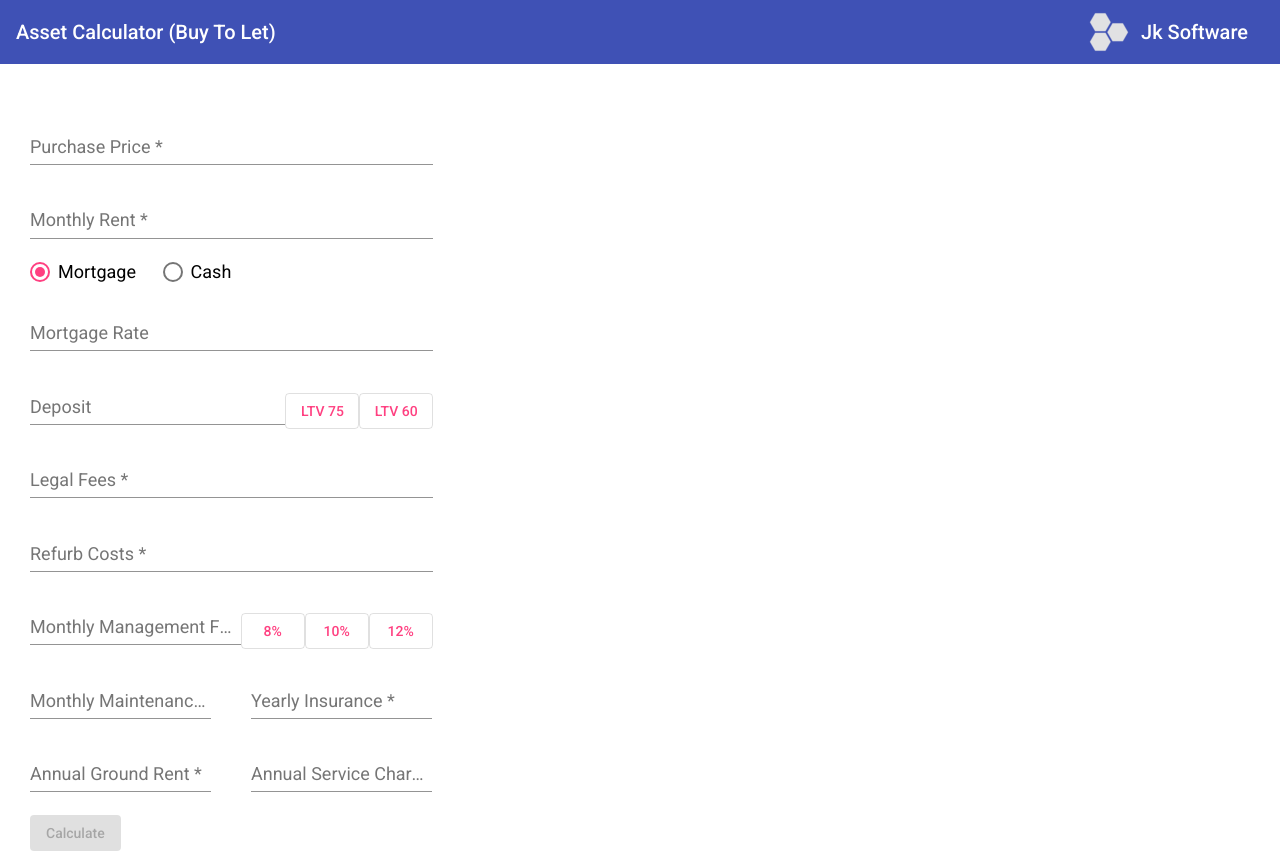
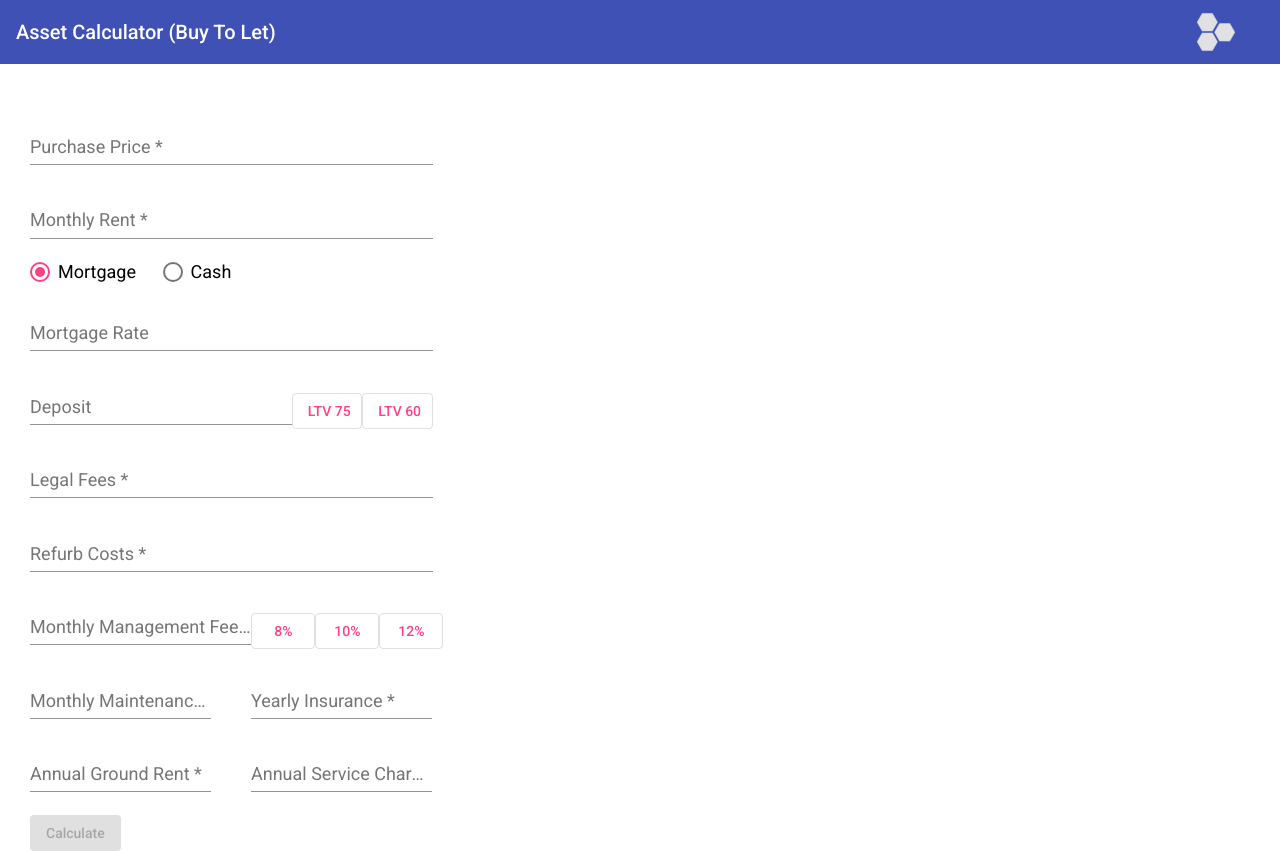
Before and after one commit to duriku/assetcalculator, an Angular app: page / in a window 1280 px wide. Both pictures are taken after a click on the label "Mortgage". Built offline with nearby package versions, Linux system fonts and the light colour scheme.

Commit message:
progress

```diff
--- a/src/app/app.component.css
+++ b/src/app/app.component.css
@@ -4,12 +4,6 @@ h3 {
 
 .example-spacer {
   flex: 1 1 auto;
-}
-
-.top-navbar-menu{
-  width: 100%;
-  display: flex;
-  justify-content: flex-end;
 }
 
 .content{
@@ -26,17 +20,6 @@ h3 {
   width: 80%;
 }
 
-.calculator-column {
-  width: 33%;
-}
-
-.result-column {
-  width: 25%;
-}
-
-.explanation-column {
-  width: 33%;
-}
 
 .mat-form-field{
   width:100%;
--- a/src/app/app.component.html
+++ b/src/app/app.component.html
@@ -3,10 +3,10 @@
   <span>Asset Calculator (Buy To Let) </span>
   <span class="example-spacer"></span>
 
-  <div class="top-navbar-menu">
+  <div class="top-navbar-menu" fxLayoutAlign="row" fxLayoutAlign="end" fxFlex="100">
     <button mat-button>
       <img src="assets/jksoftware-inverted-64.png" alt="Jk Software" style="width: 64px; height: 64px;">
-      <span style="font-size: 20px">Jk Software</span>
+<!--      <span style="font-size: 20px">Jk Software</span>-->
     </button>
 <!--    <button mat-button>-->
 <!--      <img src="assets/linkedin.png" alt="Jk Software" style="width: 64px; height: 64px;">-->
@@ -100,8 +100,8 @@
   </div>
 
 
-  <div fxLayout="row" fxLayoutAlign="space-between" class="calculator-container" style="width: 100%">
-    <div class="calculator-column">
+  <div fxLayout="row" fxLayout.xs="column" fxLayoutAlign="space-between" class="calculator-container" fxFlexFill>
+    <div fxFlex="33" fxFlex.xs="100">
       <form [formGroup]="calculatorForm" class="calculator-form" (ngSubmit)="submit()">
         <div>
           <mat-form-field >
@@ -121,7 +121,7 @@
         </div>
         <!--        <h3>Finances</h3>-->
         <div style="margin-bottom: 1em">
-          <mat-radio-group [formControl]="mortgage" style="width: 50%" fxLayout="row" fxLayoutAlign="space-between">
+          <mat-radio-group [formControl]="mortgage" fxLayout="row"  fxFlex="50" fxFlex.xs="66" fxLayoutAlign="space-between">
             <mat-radio-button value="yes" selected>Mortgage</mat-radio-button>
             <mat-radio-button value="no">Cash</mat-radio-button>
           </mat-radio-group>
@@ -134,15 +134,17 @@
             </label>
           </mat-form-field>
         </div>
-        <div *ngIf="mortgage.value === 'yes'" fxLayout="row" fxLayoutAlign="space-between center">
-          <mat-form-field style="width: 65%">
+        <div *ngIf="mortgage.value === 'yes'" fxLayout="row" fxLayout.xs="column" fxLayoutAlign="space-between center" fxLayoutAlign.xs="space-between space-between">
+          <mat-form-field fxFlex="65">
             <mat-label>Deposit</mat-label>
             <label>
               <input type="text" matInput [formControl]="deposit" placeholder="£">
             </label>
           </mat-form-field>
+          <div fxFlex="35" fxLayout="row" fxLayoutAlign="spaces-between">
           <button type="button" mat-stroked-button color="accent" (click)="ltv(0.25)">LTV 75</button>
           <button type="button" mat-stroked-button color="accent" (click)="ltv(0.6)">LTV 60</button>
+          </div>
         </div>
 
         <!--        <h3>Costs</h3>-->
@@ -160,25 +162,28 @@
           </mat-form-field>
         </div>
 
-        <div fxLayout="row" fxLayoutAlign="space-between center">
-          <mat-form-field style="width: 55%">
+        <div fxLayout="row" fxLayout.xs="column" fxLayoutAlign="space-between center" fxLayoutAlign.xs="space-between space-between">
+          <mat-form-field fxFlex="55">
             <mat-label>Monthly Management Fees</mat-label>
             <input type="text" matInput [formControl]="monthlyAgentFees" placeholder="£">
           </mat-form-field>
+          <div fxFlex="45" fxLayout="row" fxLayoutAlign="spaces-between">
             <button type="button" mat-stroked-button color="accent" (click)="management(0.08)">8%</button>
             <button type="button" mat-stroked-button color="accent" (click)="management(0.1)">10%</button>
             <button type="button" mat-stroked-button color="accent" (click)="management(0.12)">12%</button>
+          </div>
         </div>
 
+
         <div fxLayout="row" fxLayoutAlign="space-between center">
-          <mat-form-field style="width: 45%">
+          <mat-form-field fxFlex="45">
             <mat-label>Monthly Maintenance Fees</mat-label>
             <label>
               <input type="text" matInput [formControl]="monthlyMaintenanceFees" placeholder="£">
             </label>
           </mat-form-field>
 
-          <mat-form-field style="width: 45%">
+          <mat-form-field fxFlex="45">
             <mat-label>Yearly Insurance</mat-label>
             <label>
               <input type="text" matInput [formControl]="yearlyInsurance" placeholder="£">
@@ -188,21 +193,20 @@
 
 
         <div fxLayout="row" fxLayoutAlign="space-between center">
-          <mat-form-field style="width: 45%">
+          <mat-form-field fxFlex="45">
             <mat-label>Annual Ground Rent</mat-label>
             <label>
               <input type="text" matInput [formControl]="annualGroundRent" placeholder="£">
             </label>
           </mat-form-field>
 
-          <mat-form-field style="width: 45%">
+          <mat-form-field fxFlex="45">
             <mat-label>Annual Service Charge</mat-label>
             <label>
               <input type="text" matInput [formControl]="annualServiceCharge" placeholder="£">
             </label>
           </mat-form-field>
         </div>
-
 
         <div>
           <button [disabled]="calculatorForm.invalid" type="submit" mat-raised-button color="primary">Calculate</button>
@@ -212,7 +216,7 @@
     </div>
 
 
-    <div class="result-column" *ngIf="result">
+    <div *ngIf="result" fxFlex="25" fxFlex.xs="100">
       <div fxLayout="column" fxLayoutAlign="space-between space-between" style="min-height: 22em">
         <div fxLayout="column" fxLayoutAlign="space-around space-around" style="min-height: 8em; font-weight: bold" >
           <div fxLayout="row" fxLayoutAlign="space-between">
@@ -257,7 +261,7 @@
       </div>
     </div>
 
-    <div class="explanation-column" *ngIf="result" fxLayout="column" fxLayoutAlign="spaces-between">
+    <div *ngIf="result" fxLayout="column" fxFlex="33" fxFlex.xs="100" fxLayoutAlign="spaces-between">
       <div>
       <h2> How was it calculated?</h2>
       <p>Lorem ipsum dolor sit amet, consectetur adipisicing elit. Ad adipisci, cupiditate deleniti error illo ipsam, ipsum libero natus provident qui repudiandae sequi voluptatum? Eveniet, soluta, unde. Alias deserunt, dignissimos distinctio ducimus incidunt laboriosam ut vero. Ad aperiam architecto debitis ex excepturi fugiat nobis quas quos similique vitae. Fugiat illo, obcaecati!
```
Also changed, not shown: 1 other file (tests, documents, lock files or other folders).
